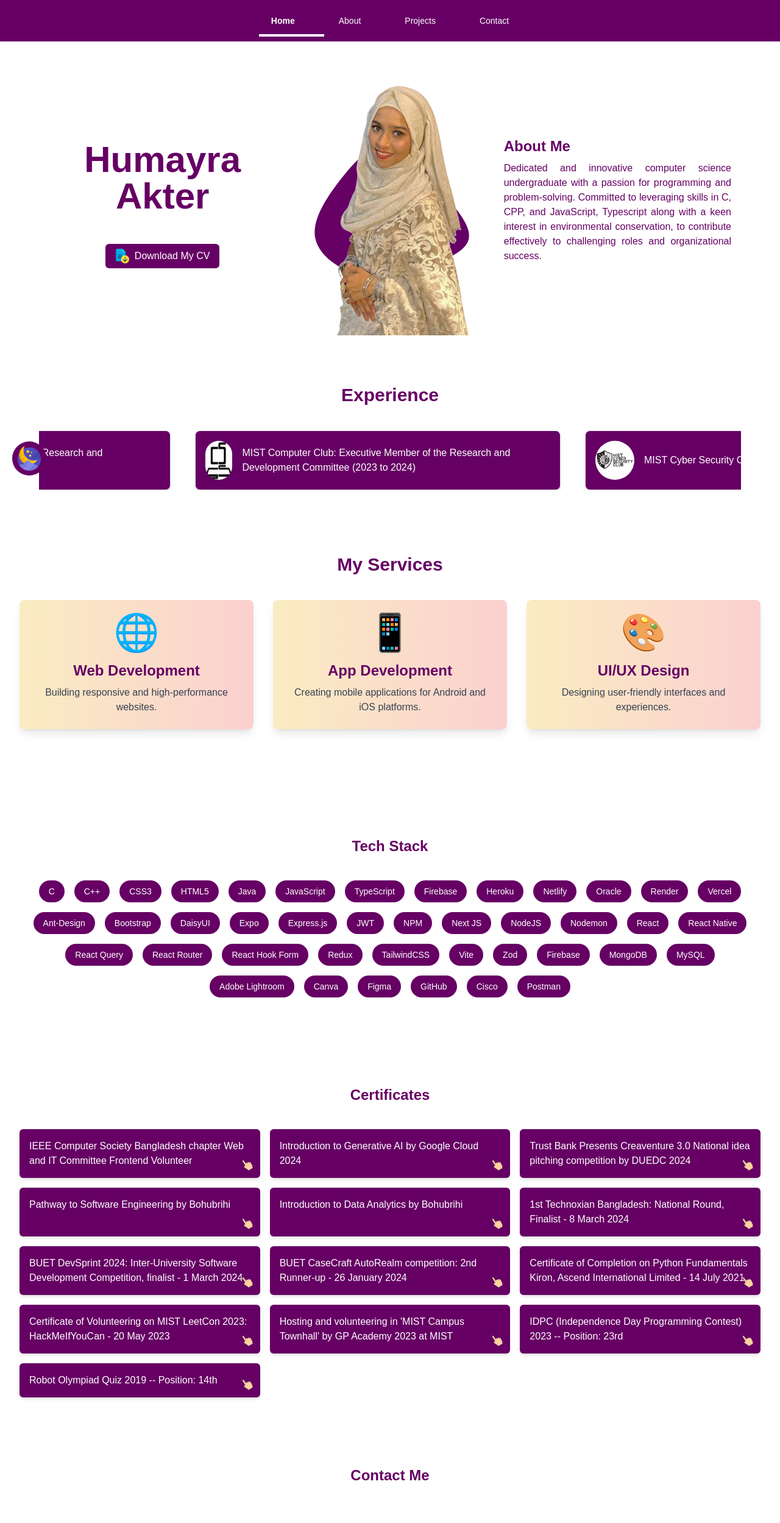
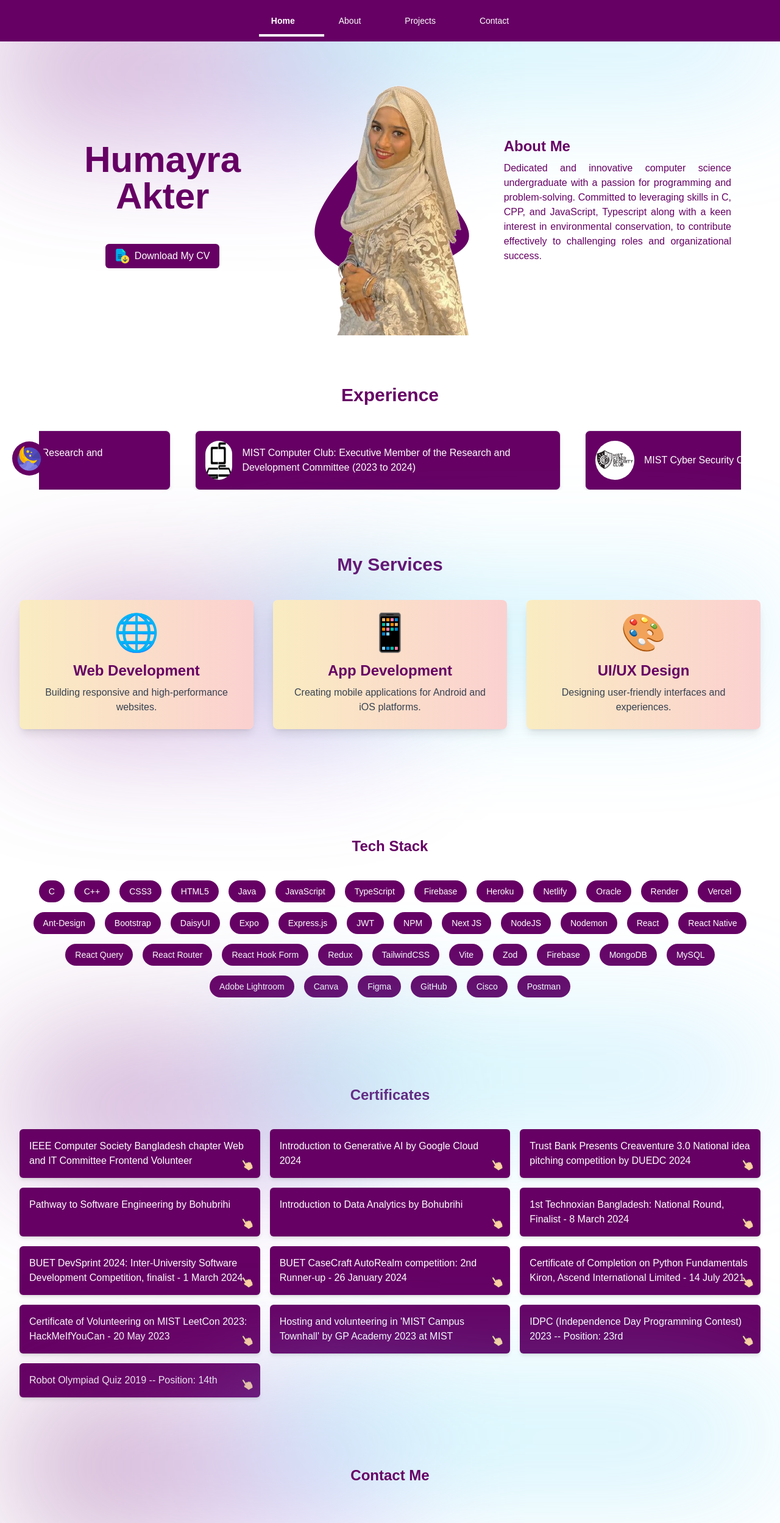
Before and after one commit to Humayra-Akter/Humayra, a React (Create React App) app: page /home in a window 1280 px wide. Shown: the top 2498 px of the page at 61% size. Built offline with nearby package versions, Linux system fonts and the light colour scheme; a web font is replaced by a local one.

Commit message:
certificate addition

```diff
--- a/src/components/About/About.js
+++ b/src/components/About/About.js
@@ -14,7 +14,15 @@ const About = () => {
       <h2 className="text-2xl font-semibold text-primary mt-20 mb-8 dark:text-secondary">
         About Me
       </h2>
-
+      <div className="relative">
+        <div
+          aria-hidden="true"
+          className="absolute inset-0 grid grid-cols-2 -space-x-52 opacity-40 dark:opacity-20"
+        >
+          <div className="blur-[106px] h-56 bg-gradient-to-br from-primary to-purple-400 dark:from-gray-100"></div>
+          <div className="blur-[106px] h-32 bg-gradient-to-r from-cyan-400 to-sky-300 dark:to-white"></div>
+        </div>
+      </div>
       <div className="lg:flex lg:mx-32 gap-8">
         <svg
           className="absolute pt-10 w-auto h-96 text-primary"
--- a/src/components/Home/Certificates.js
+++ b/src/components/Home/Certificates.js
@@ -65,6 +65,15 @@ const Certificates = () => {
         fontFamily: "'Poetsen One', sans-serif",
       }}
     >
+      <div className="relative">
+        <div
+          aria-hidden="true"
+          className="absolute inset-0 grid grid-cols-2 -space-x-52 opacity-40 dark:opacity-20"
+        >
+          <div className="blur-[106px] h-56 bg-gradient-to-br from-primary to-purple-400 dark:from-gray-100"></div>
+          <div className="blur-[106px] h-32 bg-gradient-to-r from-cyan-400 to-sky-300 dark:to-white"></div>
+        </div>
+      </div>
       <h3
         className="text-2xl mt-20 mb-10 font-semibold text-primary text-center dark:text-secondary"
         style={{
@@ -89,6 +98,15 @@ const Certificates = () => {
             </div>
           )
         )}
+      </div>
+      <div className="relative">
+        <div
+          aria-hidden="true"
+          className="absolute inset-0 grid grid-cols-2 -space-x-52 opacity-40 dark:opacity-20"
+        >
+          <div className="blur-[106px] h-56 bg-gradient-to-r from-primary to-purple-400 dark:from-gray-100"></div>
+          <div className="blur-[106px] h-32 bg-gradient-to-br from-cyan-400 to-sky-300 dark:to-white"></div>
+        </div>
       </div>
       {selectedCertificate && (
         <div className="fixed inset-0 flex justify-center items-center bg-gray-900 bg-opacity-50 z-50">
--- /dev/null
+++ b/src/components/Home/Hero.js
@@ -0,0 +1,17 @@
+import React from "react";
+
+const Hero = () => {
+  return (
+    <div className="relative">
+      <div
+        aria-hidden="true"
+        className="absolute inset-0 grid grid-cols-2 -space-x-52 opacity-40 dark:opacity-20"
+      >
+        <div className="blur-[106px] h-56 bg-gradient-to-br from-primary to-purple-400 dark:from-gray-100"></div>
+        <div className="blur-[106px] h-32 bg-gradient-to-r from-cyan-400 to-sky-300 dark:to-white"></div>
+      </div>
+    </div>
+  );
+};
+
+export default Hero;
--- a/src/components/Home/Home.js
+++ b/src/components/Home/Home.js
@@ -6,10 +6,12 @@ import TechStack from "./TechStack";
 import Certificates from "./Certificates";
 import Contact from "../Contact/Contact";
 import Services from "./Services";
+import Hero from "./Hero";
 
 const Home = () => {
   return (
     <div>
+      <Hero />
       <Banner />
       {/* <Education /> */}
       <WorkExperience />
--- a/src/components/Home/Services.js
+++ b/src/components/Home/Services.js
@@ -27,7 +27,16 @@ const Services = () => {
     >
       <h3 className="text-3xl font-semibold text-center text-primary mb-10 dark:text-secondary">
         My Services
-      </h3>{" "}
+      </h3>
+      <div className="relative">
+        <div
+          aria-hidden="true"
+          className="absolute inset-0 grid grid-cols-2 -space-x-52 opacity-40 dark:opacity-20"
+        >
+          <div className="blur-[106px] h-56 bg-gradient-to-br from-primary to-purple-400 dark:from-gray-100"></div>
+          <div className="blur-[106px] h-32 bg-gradient-to-r from-cyan-400 to-sky-300 dark:to-white"></div>
+        </div>
+      </div>
       <Slide cascade damping={0.5} direction="down">
         <div className="grid gap-8 md:grid-cols-2 lg:grid-cols-3">
           {services.map((service, index) => (
```
